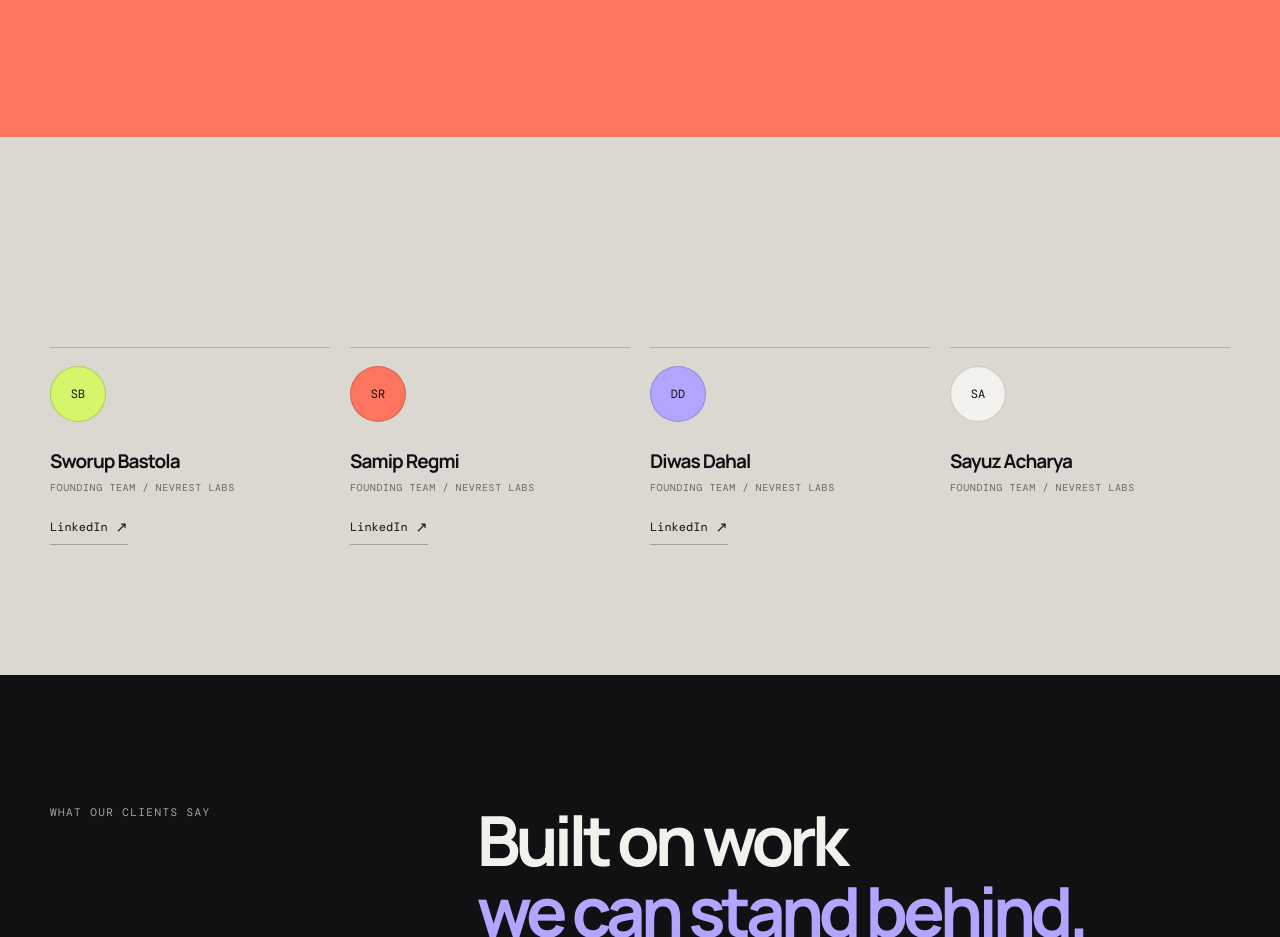
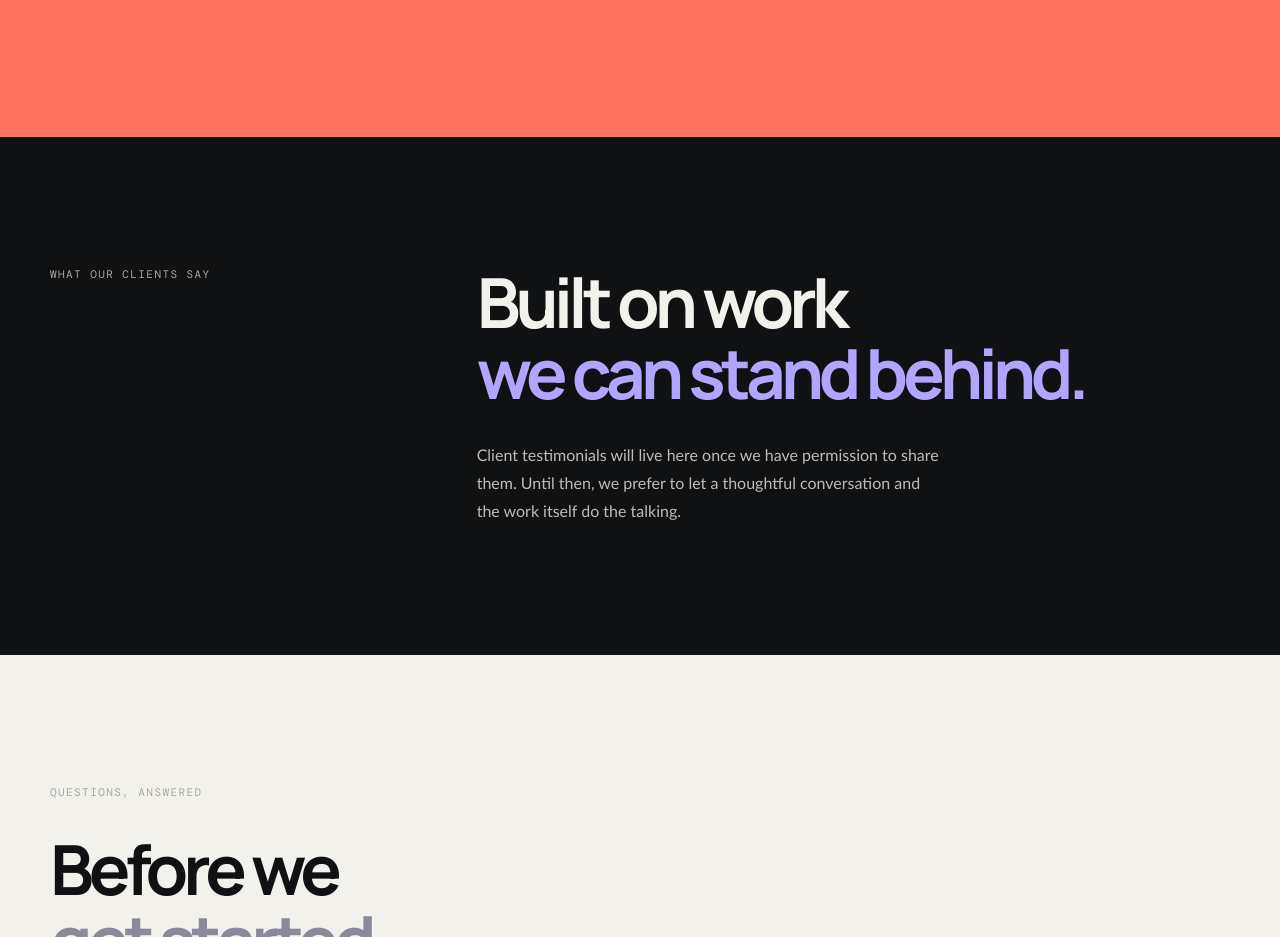
Before and after one commit to samTime101/nevrest-portfolio, a React (Vite) app: page / in a window 1280 px wide. Shown: the part 7160-8097 px from the top of the page. Built offline with nearby package versions, Linux system fonts and the light colour scheme.

Commit message:
comment: founders part

```diff
--- a/src/App.jsx
+++ b/src/App.jsx
@@ -32,9 +32,9 @@ const technologies = [
 ]
 
 const industries = ['Education', 'Healthcare', 'FinTech', 'E-Commerce', 'SaaS', 'Hospitality', 'Real Estate', 'Logistics', 'Media', 'Startups', 'Professional services']
-const team = [
-  { initials: 'SB', name: 'Sworup Bastola', linkedin: 'https://www.linkedin.com/in/swarup-bastola-357474398' }, { initials: 'SR', name: 'Samip Regmi', linkedin: 'https://www.linkedin.com/in/samip-regmi-670a76248' }, { initials: 'DD', name: 'Diwas Dahal', linkedin: 'https://www.linkedin.com/in/diwas-dahal/' }, { initials: 'SA', name: 'Sayuz Acharya' },
-]
+// const team = [
+//   { initials: 'SB', name: 'Sworup Bastola', linkedin: 'https://www.linkedin.com/in/swarup-bastola-357474398' }, { initials: 'SR', name: 'Samip Regmi', linkedin: 'https://www.linkedin.com/in/samip-regmi-670a76248' }, { initials: 'DD', name: 'Diwas Dahal', linkedin: 'https://www.linkedin.com/in/diwas-dahal/' }, { initials: 'SA', name: 'Sayuz Acharya' },
+// ]
 const reasons = [
   ['01', 'Engineering-first', 'We make deliberate technical decisions that support the product long after launch.'], ['02', 'Practical AI', 'We use AI where it creates real leverage, not just where it makes a good headline.'], ['03', 'Built to evolve', 'Clean systems and thoughtful architecture make the next change less expensive.'], ['04', 'Clear collaboration', 'Direct communication, visible progress, and honest conversations throughout.'], ['05', 'Fast learning loops', 'We focus work on the riskiest assumptions and iterate with purpose.'], ['06', 'Support after launch', 'A launch is the beginning of the product journey, not the end of ours.'],
 ]
@@ -71,7 +71,7 @@ function App() {
     <section className="industries"><div className="shell"><div className="section-heading"><p className="section-label">Where we help</p><p className="heading-aside">Technology that adapts to the problem.</p></div><h2>Technology for different<br /><span>industries.</span></h2><div className="industry-list">{industries.map((industry) => <span key={industry}>{industry}</span>)}</div></div></section>
     <section className="process" id="process"><div className="shell"><div className="section-heading"><p className="section-label">How we work</p><p className="heading-aside">A clear path from idea to launch.</p></div><div className="process-grid">{process.map((step) => <article className="process-step" key={step.number}><span className="service-number">{step.number}</span><h3>{step.title}</h3><p>{step.text}</p></article>)}</div></div></section>
     <section className="why-nepal"><div className="shell why-grid"><p className="section-label">Why teams choose us</p><div><h2>Good software starts<br /><span>with good judgement.</span></h2><div className="reason-grid">{reasons.map(([number, title, text]) => <article className="reason" key={number}><span>{number}</span><h3>{title}</h3><p>{text}</p></article>)}</div></div></div></section>
-    <section className="team"><div className="shell"><div className="section-heading"><p className="section-label">Meet the team</p><p className="heading-aside">Small, hands-on, and focused.</p></div><div className="team-grid">{team.map((member) => <article className="team-member" key={member.name}><div className="portrait"><span>{member.initials}</span></div><h3>{member.name}</h3><p>Founding team / Nevrest Labs</p>{member.linkedin && <a className="text-link" href={member.linkedin} target="_blank" rel="noreferrer">LinkedIn <Arrow /></a>}</article>)}</div></div></section>
+    {/* <section className="team"><div className="shell"><div className="section-heading"><p className="section-label">Meet the team</p><p className="heading-aside">Small, hands-on, and focused.</p></div><div className="team-grid">{team.map((member) => <article className="team-member" key={member.name}><div className="portrait"><span>{member.initials}</span></div><h3>{member.name}</h3><p>Founding team / Nevrest Labs</p>{member.linkedin && <a className="text-link" href={member.linkedin} target="_blank" rel="noreferrer">LinkedIn <Arrow /></a>}</article>)}</div></div></section> */}
     <section className="testimonials"><div className="shell testimonial-inner"><p className="section-label">What our clients say</p><h2>Built on work<br /><span>we can stand behind.</span></h2><p className="body-copy">Client testimonials will live here once we have permission to share them. Until then, we prefer to let a thoughtful conversation and the work itself do the talking.</p></div></section>
     <section className="faq"><div className="shell faq-grid"><div><p className="section-label">Questions, answered</p><h2>Before we<br /><span>get started.</span></h2></div><div>{faqs.map(([question, answer], index) => <article className={`faq-item ${openFaq === index ? 'faq-item--open' : ''}`} key={question}><button type="button" onClick={() => setOpenFaq(openFaq === index ? -1 : index)} aria-expanded={openFaq === index}><span>{question}</span><b>{openFaq === index ? '−' : '+'}</b></button><div><p>{answer}</p></div></article>)}</div></div></section>
     <section className="contact" id="contact"><div className="shell contact-inner"><div className="contact-copy"><p className="section-label">Have an idea?</p><h2>Let&apos;s build<br /><span>something useful.</span></h2><p>Tell us what you&apos;re trying to build and we&apos;ll help turn the idea into a real product.</p><a className="contact-link" href="mailto:contact@nevrestlabs.com">contact@nevrestlabs.com <Arrow /></a></div><div className="contact-aside"><p>Start with the problem, the opportunity, or the beginning of an idea.</p><a className="circle-link" href="mailto:contact@nevrestlabs.com" aria-label="Email Nevrest Labs"><Arrow /></a></div><div className="contact-mark"><Mark /></div></div></section>
```
